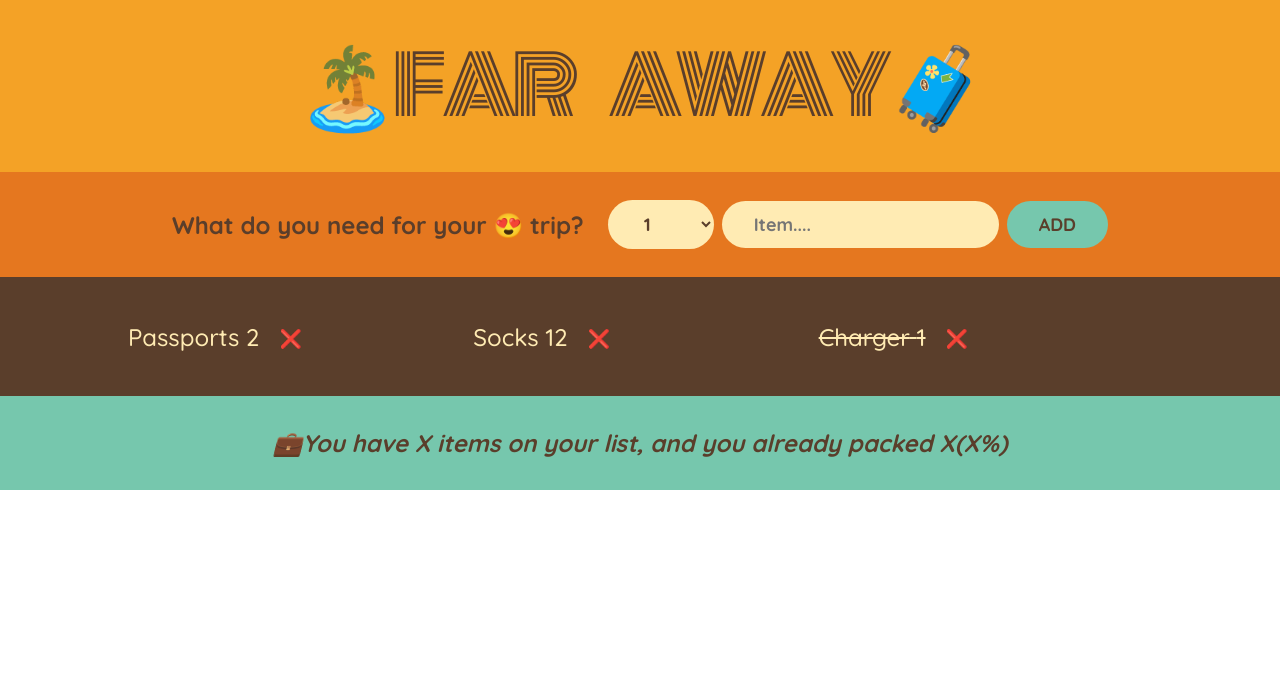
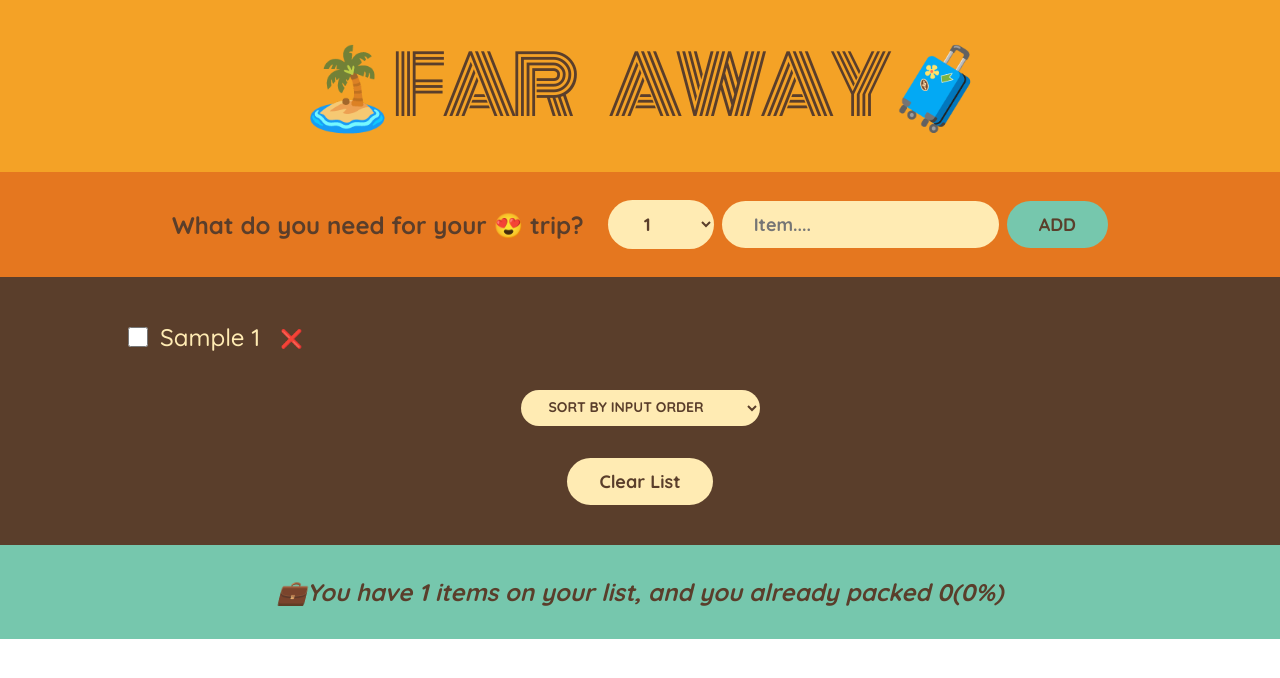
Before and after one commit to salonikumawat28/the-far-away-travel-list-app, a React (Create React App) app in the folder client/: page / in a window 1280 px wide. Both pictures are taken after typing "Sample" into the empty fields and a click on the button "ADD". Shown: the top 678 px of the page. Built offline with nearby package versions, Linux system fonts and the light colour scheme.

Commit message:
Final code

```diff
--- a/client/src/App.js
+++ b/client/src/App.js
@@ -1,20 +1,49 @@
-
-import Form from "./components/Form";
-import Logo from "./components/Logo";
-import PackingList from "./components/PackingList";
-import Stats from "./components/Stats";
+import { useState } from 'react';
+import Form from './components/Form';
+import Logo from './components/Logo';
+import PackingList from './components/PackingList';
+import Stats from './components/Stats';
+import './index.css';
 
 function App() {
+  const [items, setItems] = useState([]);
+
+
+  function handleNewItem(item) {
+    setItems((items) => [...items, item]);
+  }
+
+  function handleDeleteItem(id) {
+    setItems((items) => items.filter((item) => item.id !== id));
+  }
+
+  function handleToggleItem(id) {
+    setItems((items) =>
+      items.map((item) =>
+        item.id === id ? { ...item, packed: !item.packed } : item
+      )
+    );
+  }
+
+  function handleClearList() {
+    const confirmed = window.confirm('Are you sure you want to delete all items?');
+
+    if(confirmed) setItems([]);
+  }
+
   return (
     <div>
       <Logo />
-      <Form />
-      <PackingList />
-      <Stats />
+      <Form onAddItems={handleNewItem} />
+      <PackingList
+        items={items}
+        onDeleteItem={handleDeleteItem}
+        onToggleItem={handleToggleItem}
+        onClearList={handleClearList}
+      />
+      <Stats items={items}/>
     </div>
   );
 }
 
-
-
 export default App;
--- a/client/src/components/Form.jsx
+++ b/client/src/components/Form.jsx
@@ -1,6 +1,7 @@
 import { useState } from "react";
 import "../index.css";
-function Form() {
+
+function Form({onAddItems}) {
   const [description, setDescription] = useState("");
   const [quantity, setQuantity] = useState(1);
 
@@ -11,6 +12,7 @@
 
     const newItem = {description, quantity, packed: false, id: Date.now()}
     console.log(newItem);
+    onAddItems(newItem);
     setDescription("");
     setQuantity(1);
   }
--- a/client/src/components/Item.jsx
+++ b/client/src/components/Item.jsx
@@ -1,12 +1,18 @@
-import "../index.css";
-function Item({item}) {
+import '../index.css';
+function Item({ item, onDeleteItem, onToggleItem }) {
   return (
     <li>
-            <span style={item.packed ? {textDecoration: "line-through"} : {}}>
+      <input
+        type='checkbox'
+        value={item.packed}
+        onChange={() => {
+          onToggleItem(item.id);
+        }}
+      ></input>
+      <span style={item.packed ? { textDecoration: 'line-through' } : {}}>
         {item.description} {item.quantity}
       </span>
-            <button>❌</button>
-
+      <button onClick={() => onDeleteItem(item.id)}>❌</button>
     </li>
   );
 }
--- a/client/src/components/PackingList.jsx
+++ b/client/src/components/PackingList.jsx
@@ -1,21 +1,47 @@
-import "../index.css";
-import Item from "./Item";
+import { useState } from 'react';
+import '../index.css';
+import Item from './Item';
 
-const initialItems = [
-    {id: 1, description: "Passports", quantity: 2, packed: false},
-    {id: 2, description: "Socks", quantity: 12, packed: false},
-    {id: 3, description: "Charger", quantity: 1, packed: true}
-];
+function PackingList({ items, onDeleteItem, onToggleItem, onClearList }) {
+  const [sortBy, setSortBy] = useState('input');
+  let sortedItems;
 
-function PackingList() {
-    return (
-        <div className="list">
-            <ul>
-            {initialItems.map(item => <Item item = {item} key={item.id}/>)}
-            </ul>
-        </div>
+  if (sortBy === 'input') sortedItems = items;
+  if (sortBy === 'description')
+    sortedItems = items
+      .slice()
+      .sort((a, b) => a.description.localeCompare(b.description));
+  if(sortBy === 'packed') sortedItems = items
+  .slice()
+  .sort((a, b) => Number(a.packed) - Number(b.packed));
 
-    );
+
+
+  return (
+    <div className='list'>
+      <ul>
+        {sortedItems.map((item) => (
+          <Item
+            item={item}
+            onDeleteItem={onDeleteItem}
+            onToggleItem={onToggleItem}
+            key={item.id}
+          />
+        ))}
+      </ul>
+      <div className='actions'>
+        <select
+          value={sortBy}
+          onChange={(event) => setSortBy(event.target.value)}
+        >
+          <option value='input'>Sort by input order</option>
+          <option value='description'>Sort by description</option>
+          <option value='packed'>Sort by packed status</option>
+        </select>
+      </div>
+      <button onClick={onClearList}>Clear List</button>
+    </div>
+  );
 }
 
 export default PackingList;
--- a/client/src/components/Stats.jsx
+++ b/client/src/components/Stats.jsx
@@ -1,10 +1,25 @@
 import '../index.css';
-function Stats() {
-    return(
-        <footer className="stats">
-            <em>💼You have X items on your list, and you already packed X(X%)</em>
-        </footer>
+function Stats({ items }) {
+  if (!items.length)
+    return (
+      <p className='stats'>
+        {' '}
+        <em>Start adding some items to your packing list.🚀</em>
+      </p>
     );
+  const numItems = items.length;
+  const numpacked = items.filter((item) => item.packed).length;
+  const percentage = Math.round((numpacked / numItems) * 100);
+  return (
+    <footer className='stats'>
+      <em>
+        {percentage === 100
+          ? 'You got everything! Ready to go ✈️'
+          : `💼You have ${numItems} items on your list, and you already packed
+        ${numpacked}(${percentage}%)`}
+      </em>
+    </footer>
+  );
 }
 
 export default Stats;
```
Also changed, not shown: 1 other file (tests, documents, lock files or other folders). Lines whose indentation alone changed are shown as unchanged.
